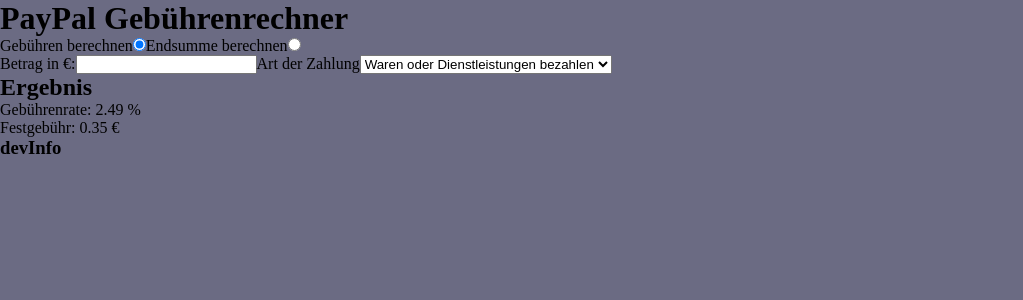
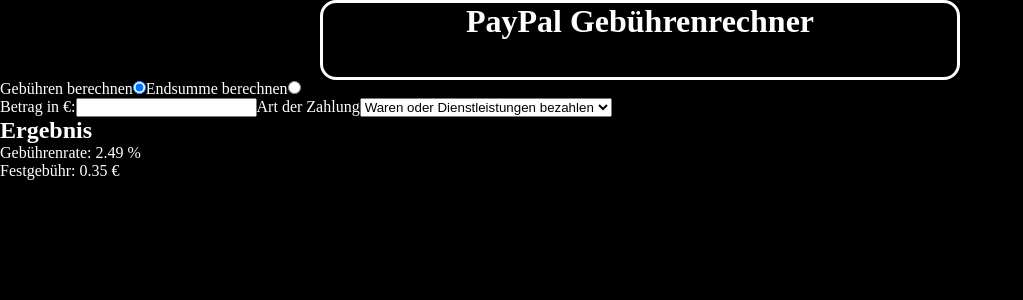
Before and after one commit to TomNecke/PayPal_Fee_Calculator, a React (Create React App) app: page / in a window 1280 px wide. Shown: the top 300 px of the page, without its empty margins (0-1023 px from the left). Built offline with nearby package versions, Linux system fonts and the light colour scheme; the HTML template or start-up script is replaced by a standard one.

Commit message:
start css

```diff
--- a/src/App.css
+++ b/src/App.css
@@ -2,3 +2,12 @@
     border: none;
     display: flex;
 }
+h1 {
+    text-align: center;
+    border: solid;
+    border-radius: 1rem;
+    width: 50%;
+    height: 10%;
+    position: relative;
+    left: calc(50% - 25%);
+}
--- a/src/components/Form.js
+++ b/src/components/Form.js
@@ -63,7 +63,6 @@
     const handleSubmit = async (event) => {
         let input = Number.parseFloat(inputNumber.current.value)
 
-
         let sendFeeCalc = ((input / 100 * fee[inputFeeRate.current.value].Gebühr + fee[inputFeeRate.current.value].Festgebühr) * 100) / 100
         let sendOutput = (input - sendFeeCalc).toFixed(2)
 
@@ -77,7 +76,7 @@
 
     }
     return (
-        <div>
+        <div className='tab'>
             <h1>PayPal Gebührenrechner</h1>
             <form onChange={handleSubmit}>
                 <fieldset onChange={(e) => { setType(e.target.value) }} className='radioSendReceive'>
@@ -91,7 +90,7 @@
                     </div>
                 </fieldset>
                 <label htmlFor="inputNum">Betrag in €:</label>
-                <input id='inputNum' type='number'min="0.00" step="0.01" ref={inputNumber} />
+                <input id='inputNum' type='number' min="0.00" step="0.01" ref={inputNumber} />
 
                 <label htmlFor='selectFeeRate'>Art der Zahlung</label>
                 <select name='feeRate' id='selectFeeRate' onChange={(e) => { setFeeRate(e.target.value) }} ref={inputFeeRate}>
@@ -114,7 +113,6 @@
                 </div>}
                 <p>Gebührenrate: {fee[feeRate].Gebühr} %</p>
                 <p>Festgebühr: {fee[feeRate].Festgebühr} €</p>
-                <h3>devInfo</h3>
             </div>
         </div>
     )
--- a/src/index.css
+++ b/src/index.css
@@ -5,9 +5,10 @@
     text-decoration: none;
 }
 
-.App {
-    background-color: rgb(107, 107, 131);
+.tab {
+    background-color: black;
     width: 100vw;
     height: 100vh;
     overflow: hidden;
+    color: white;
 }
```
